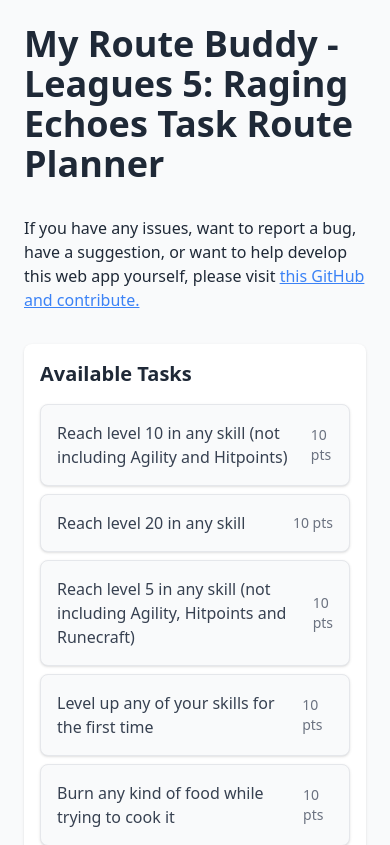
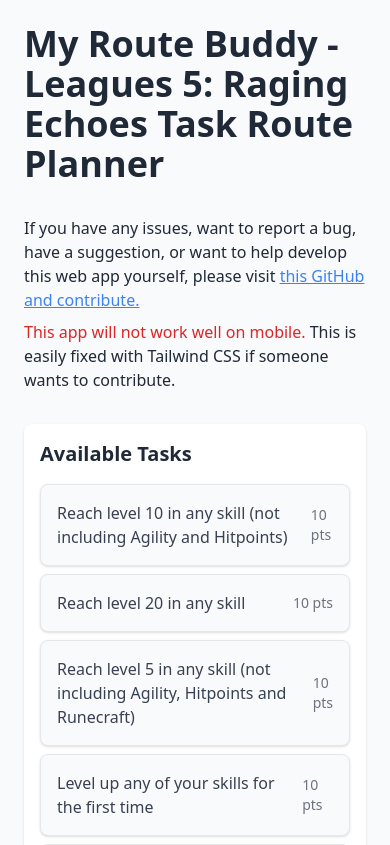
Before and after one commit to robert-w-gries/myroutebuddy, a Nuxt app: page / in a window 390 px wide. Shown: the top 845 px of the page. Built offline with nearby package versions, Linux system fonts and the light colour scheme.

Commit message:
add mobile warning (#3)

```diff
--- a/app.vue
+++ b/app.vue
@@ -119,7 +119,7 @@
     <div class="lg:pl-[36rem] flex-1">
       <div class="p-6">
         <h1 class="text-4xl font-bold mb-8 text-gray-800">My Route Buddy - Leagues 5: Raging Echoes Task Route Planner</h1>
-        <h2 class="text-md mb-8 text-gray-800">
+        <h2 class="text-md mb-2 text-gray-800">
           If you have any issues, want to report a bug, have a suggestion, or want to help develop this web app yourself, please visit
           <a href="https://github.com/KennethLuczko/myroutebuddy"
             class="text-blue-500 underline hover:text-blue-700"
@@ -128,6 +128,7 @@
             this GitHub and contribute.
           </a>
         </h2>
+        <h3 class="text-md mb-8 text-gray-800"><span class="text-red-600">This app will not work well on mobile.</span> This is easily fixed with Tailwind CSS if someone wants to contribute.</h3>
         <div class="grid grid-cols-1 md:grid-cols-2 gap-8">
           <!-- Available Tasks -->
           <TaskList :tasks="filteredTasks" @add-task="addTask" />
```
